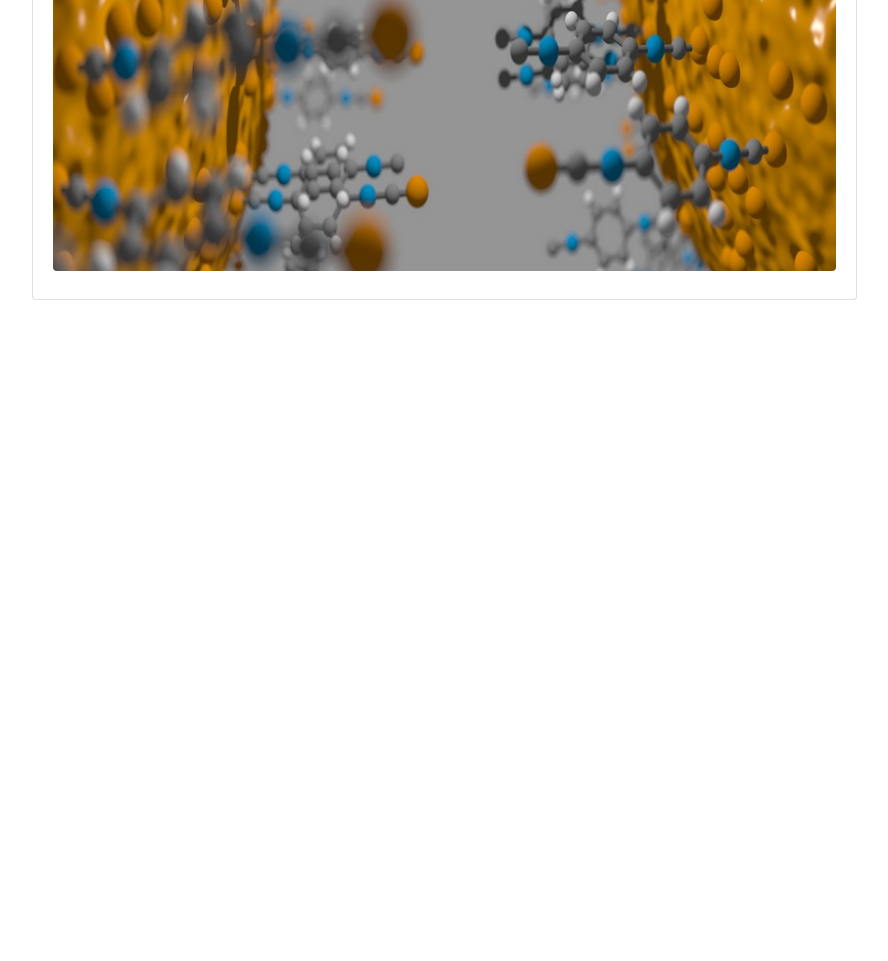
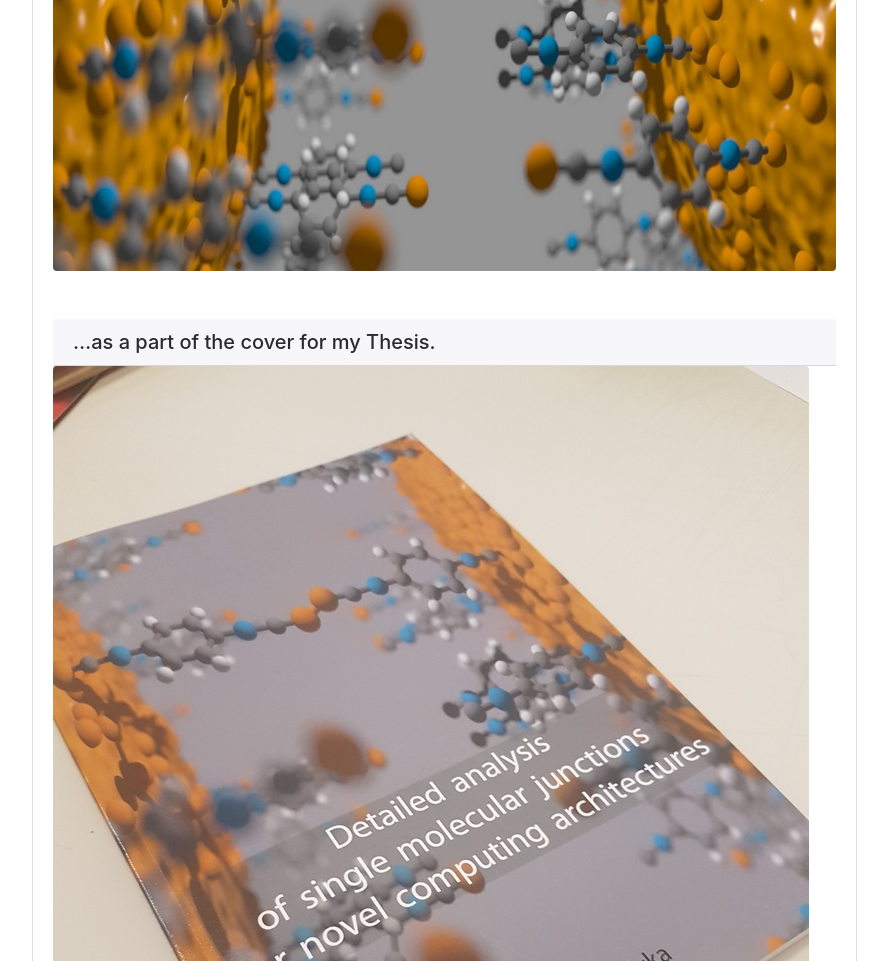
Before and after one commit to antonvladyka/antonvladyka.github.io, a plain HTML site: page povray.html in a window 1280 px wide. Shown: the part 4479-5440 px from the top of the page, without its empty margins (338-1226 px from the left). Before the commit the page ends 4779 px from the top, so only its background shows below. Drawn offline with Linux system fonts and the light colour scheme.

Commit message:
thesis.jpg

```diff
--- a/povray.html
+++ b/povray.html
@@ -83,9 +83,13 @@
 </div>
 <br/>
 <br/><div class="card">
-  <h5 class="card-header">Molecular junction as a part ov the cover for my Thesis</h5>
+  <h5 class="card-header">Molecular junction…</h5>
   <div class="card-block">
      <img src="pictures/povray/bj.jpg" class="figure-img img-fluid rounded">
+  </div>
+  <div class="card-block">
+  	<h5 class="card-header">…as a part of the cover for my Thesis.</h5>
+     <img src="photos/thesis.jpg" class="figure-img img-fluid rounded">
   </div>
 </div>
 
```
Also changed, not shown: photos/thesis.jpg (added).
